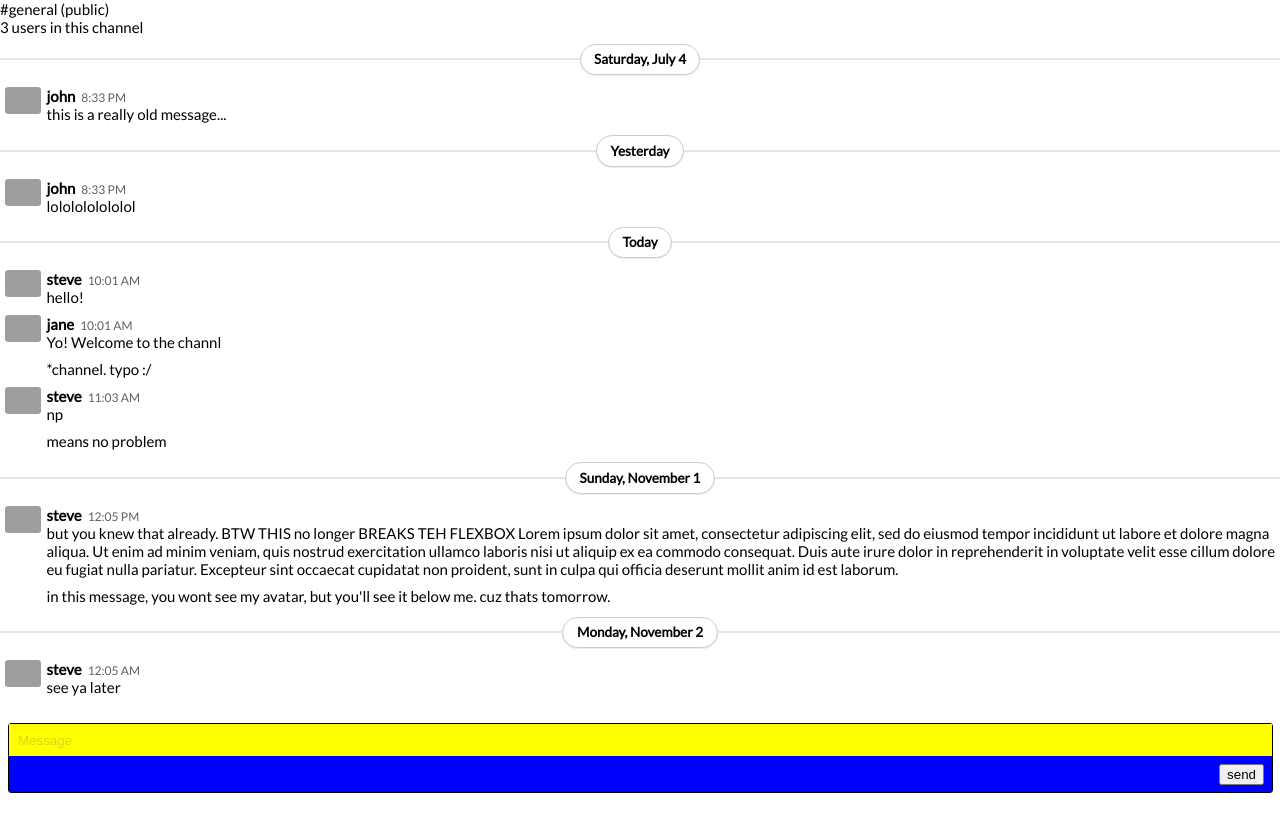
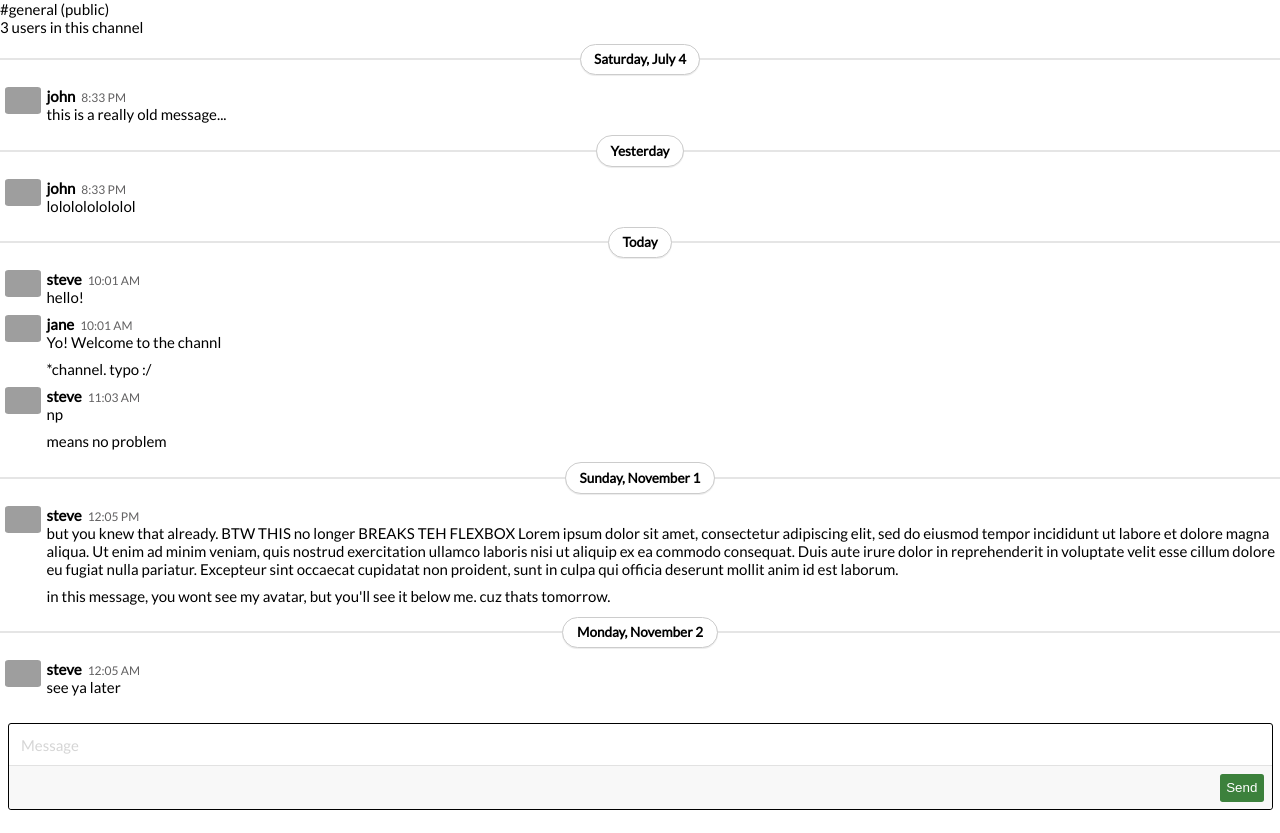
Before and after one commit to sivadej/chatbox-ui, a React (Create React App) app: page / in a window 1280 px wide. Built offline with nearby package versions, Linux system fonts and the light colour scheme; grey boxes are pictures that could not be loaded.

Commit message:
chatinputbox styled

```diff
--- a/src/ChatInputBox.module.css
+++ b/src/ChatInputBox.module.css
@@ -9,6 +9,8 @@
   border: 0;
   background-color: inherit;
   width: 100%;
+  font-family: inherit;
+  font-size: inherit;
 }
 
 ::placeholder {
@@ -20,19 +22,31 @@
 }
 
 .messageRow {
-  background-color: yellow;
-  padding: 0.5em;
+  background-color: inherit;
+  border-radius: inherit;
+  padding: 0.7em;
   display: flex;
 }
 
 .iconRow {
   padding: 0.5em;
+  border-radius: 0 0 0.2em 0.2em;
+  border-top: 1px solid rgb(226, 226, 226);
   display: flex;
   flex-direction: row;
   justify-content: flex-end;
-  background-color: blue;
+  background-color: rgb(248, 248, 248);
 }
 
-.icon {
+.btnSend {
   flex: none;
+  background-color: rgb(60, 129, 60);
+  border: 0;
+  color: white;
+  padding: 0.5em;
+  border-radius: 0.2em;
 }
+
+.btnSend:disabled {
+  background-color: rgb(189, 189, 189);
+}
--- a/src/ChatInputBox.tsx
+++ b/src/ChatInputBox.tsx
@@ -32,8 +32,8 @@ function ChatInputBox({ handleSend }: ChatInputBoxProps): JSX.Element {
         <button
           onClick={(e) => handleClick(e)}
           disabled={isDisabled}
-          className={styles.icon}>
-          send
+          className={styles.btnSend}>
+          Send
         </button>
       </div>
     </div>
```
